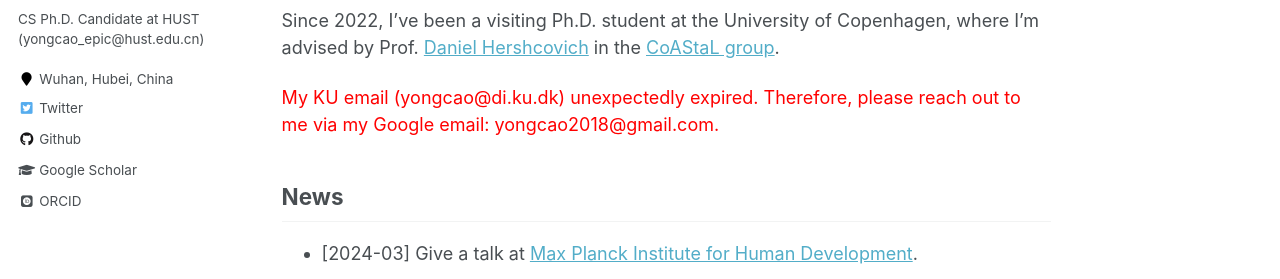
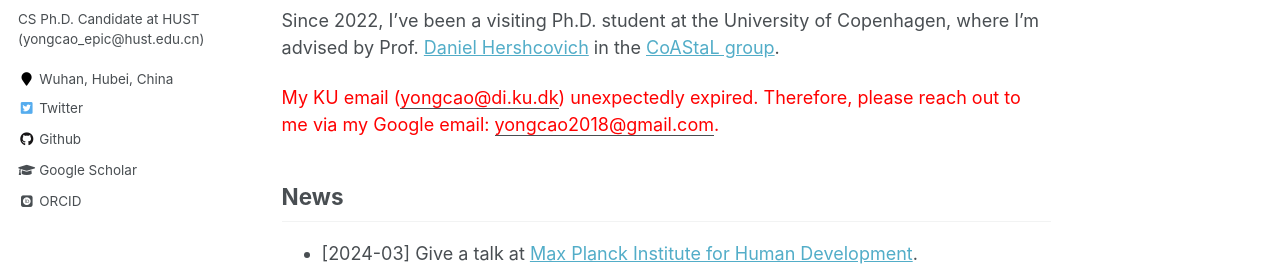
Before and after one commit to yongcaoplus/yongcaoplus.github.io, a Jekyll site: the page built from _pages/about.md, in a window 1280 px wide and 900 px high. Shown: the part 285-564 px from the top of the window. Built offline with Jekyll 4.4.1, drawn with Linux system fonts in a browser that asks for light colours; some web fonts are replaced.

Commit message:
update cv

```diff
--- a/_pages/about.md
+++ b/_pages/about.md
@@ -13,7 +13,7 @@ My research focuses on Natural Language Processing, particularly culture adaptat
 
 Since 2022, I've been a visiting Ph.D. student at the University of Copenhagen, where I'm advised by Prof. [Daniel Hershcovich](https://danielhers.github.io/) in the [CoAStaL group](http://coastalcph.github.io/).
 
-<font color="red">My KU email (yongcao@di.ku.dk) unexpectedly expired. Therefore, please reach out to me via my Google email: yongcao2018@gmail.com. </font>
+<font color="red">My KU email (<u>yongcao@di.ku.dk</u>) unexpectedly expired. Therefore, please reach out to me via my Google email: <u>yongcao2018@gmail.com</u>. </font>
 
 
 News
```
